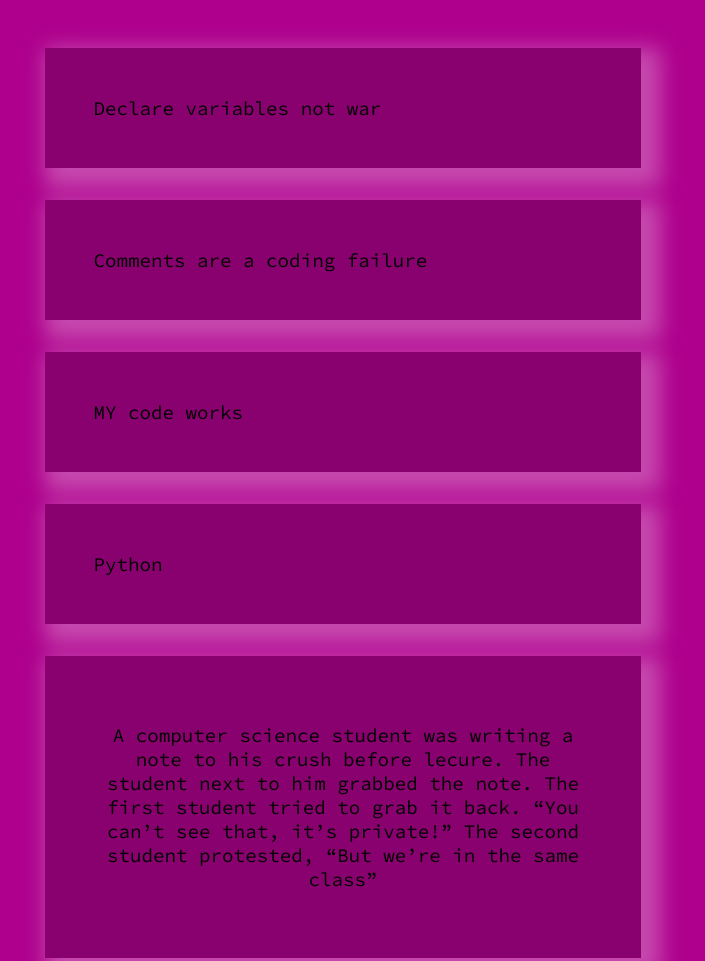
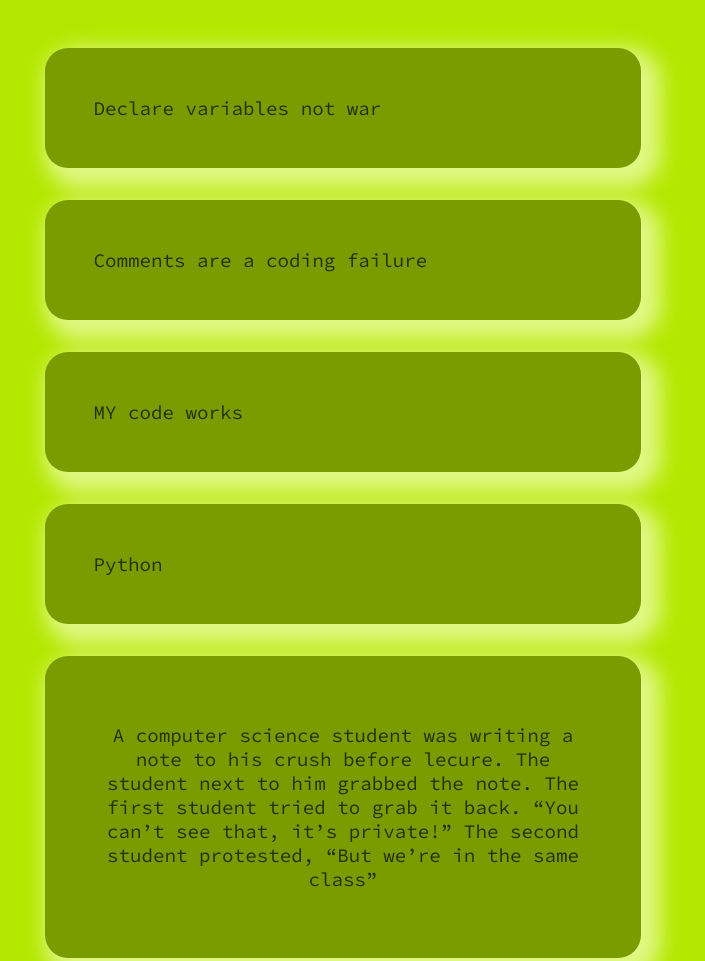
Before and after one commit to AnurajKat/AnurajKat.github.io, a plain HTML site: page textjoke.html in a window 1280 px wide. Shown: the top 961 px of the page, without its empty margins (297-1002 px from the left). Drawn offline with nearby package versions, Linux system fonts and the light colour scheme.

Commit message:
colors
changed bg collor to green in textjoke page

```diff
--- a/lel_scss.scss
+++ b/lel_scss.scss
@@ -4,7 +4,7 @@ $color-set3-bg: #00958A;
 $color-set3-light: #20b8ad;
 $color-set3-very-light: #72d9d1;
 
-$color-set2-bg:#b4e800;
+$color-set2-bg:#B4E800;
 $color-set2-dark: #263100;
 $color-set2-whitelight: #e0f884;
 $color-set2-light: #788c00;
@@ -507,13 +507,14 @@ ul.formy{
     margin:auto;
     height:100%;
     width:100%;
-    background-color: $color-set4-very-light;
+    background-color: $color-set2-bg;
 }
 ul.jcard {
     margin:auto;
     display: block;
     padding:1em 1em 1em 1em;
-    background-color: $color-set4-bg;
+
+    background-color: transparent;//$color-set2-light;
     list-style: none;
     align-content: center;
     text-align: center;
@@ -524,10 +525,13 @@ li.jokecard {
     margin:auto;
     margin-top: 2rem;
     width:40%;
-    background-color: $color-set4-less-dark;
+    background-color: $color-set2-less-dark;
     font-family: $font-stack1;
     font-size:1.2rem;
+    color:$color-set2-dark;
     padding:3rem 3rem 3rem 3rem;
-    box-shadow: 10px 10px 20px 10px $color-set4-very-light;
+    border-radius: 1.2em;
+    outline:none;
+    box-shadow: 10px 10px 20px 10px $color-set2-whitelight;
     text-align: center;
 }
```
Also changed, not shown: lel_scss.css, 1 other file.
